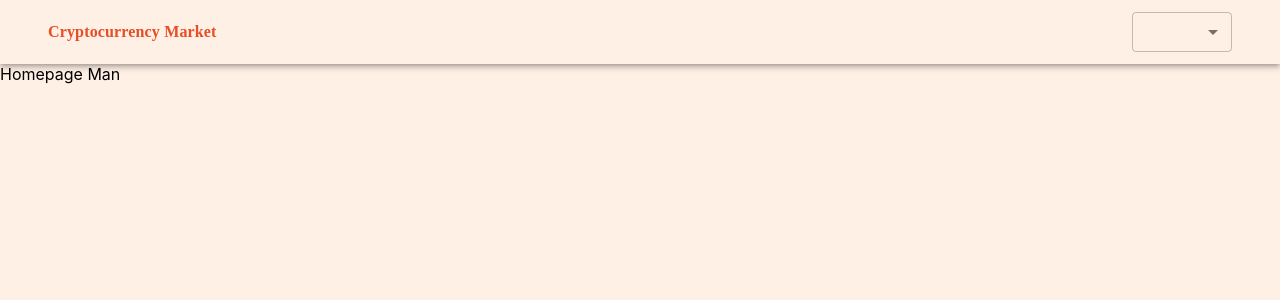
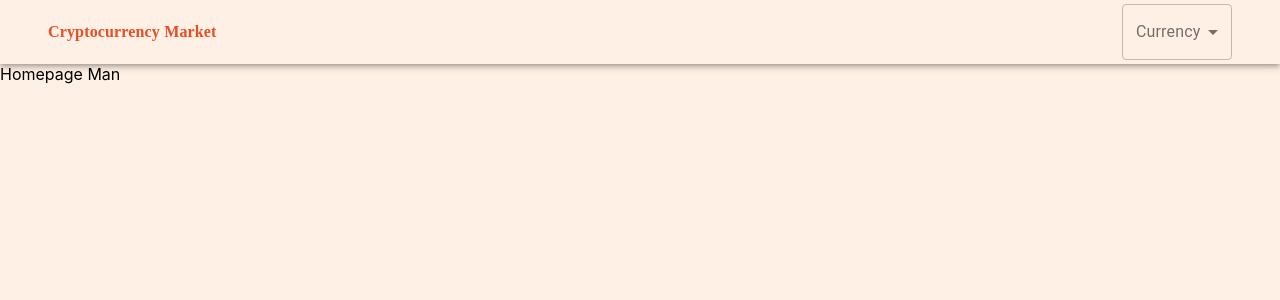
Before and after one commit to DwemohKessehEmmanuel/crypto-guy, a React (Create React App) app: page / in a window 1280 px wide. Shown: the top 300 px of the page. Built offline with nearby package versions, Linux system fonts and the light colour scheme.

Commit message:
include header

```diff
--- a/src/App.js
+++ b/src/App.js
@@ -5,7 +5,6 @@ import Header from "./components/Header";
 import Homepage from "./Pages/Homepage";
 import CoinPage from "./Pages/CoinPage";
 import { makeStyles } from '@material-ui/core';
-
 
 const useStyles = makeStyles(()=>({
   App:{
@@ -15,10 +14,8 @@ import { makeStyles } from '@material-ui/core';
   },
 }));
 
-
 function App() {
-
-
+  // styles object
   const classes = useStyles();
 
   return (
--- a/src/components/Header.js
+++ b/src/components/Header.js
@@ -1,6 +1,7 @@
 import React from 'react'
 
-import { AppBar, Container, Typography, Toolbar, Select, MenuItem, makeStyles } from '@material-ui/core';
+import { AppBar, Container, Typography, Toolbar, Select, MenuItem, makeStyles,
+        FormControl, InputLabel } from '@material-ui/core';
 import {useNavigate} from 'react-router-dom';
 
 
@@ -11,10 +12,11 @@ const useStyles = makeStyles(()=>({
     fontFamily: "Cursive",
     fontWeight: "bold",
     cursor: "pointer",
+  },
+  formControl:{
+    minWidth: 110
   }
 }))
-
-
 
 
 const Header = () => {
@@ -29,24 +31,18 @@ const Header = () => {
     <AppBar position="static" color="transparent">
       <Container >
         <Toolbar>
-            <Typography onClick={()=>navigate("/")} className={classes.title}
-            >
+          <Typography onClick={()=>navigate("/")} className={classes.title}>
             Cryptocurrency Market
           </Typography>
 
-            <Select
-            // currency select button//
-              variant="outlined"
-              style={{
-                  width: 100,
-                  height: 40,
-                  marginLeft: 15,
-              }}
-              >
+          <FormControl variant="outlined" className={classes.formControl}>
+            <InputLabel>Currency</InputLabel>
+            <Select label="Currency">
               <MenuItem value={"USD"}>USD</MenuItem>
               <MenuItem value={"GHS"}>GHS</MenuItem>
               <MenuItem value={"EUR"}>EUR</MenuItem>
             </Select>
+          </FormControl>
 
         </Toolbar>
       </Container>
```
Lines whose indentation alone changed are shown as unchanged.
